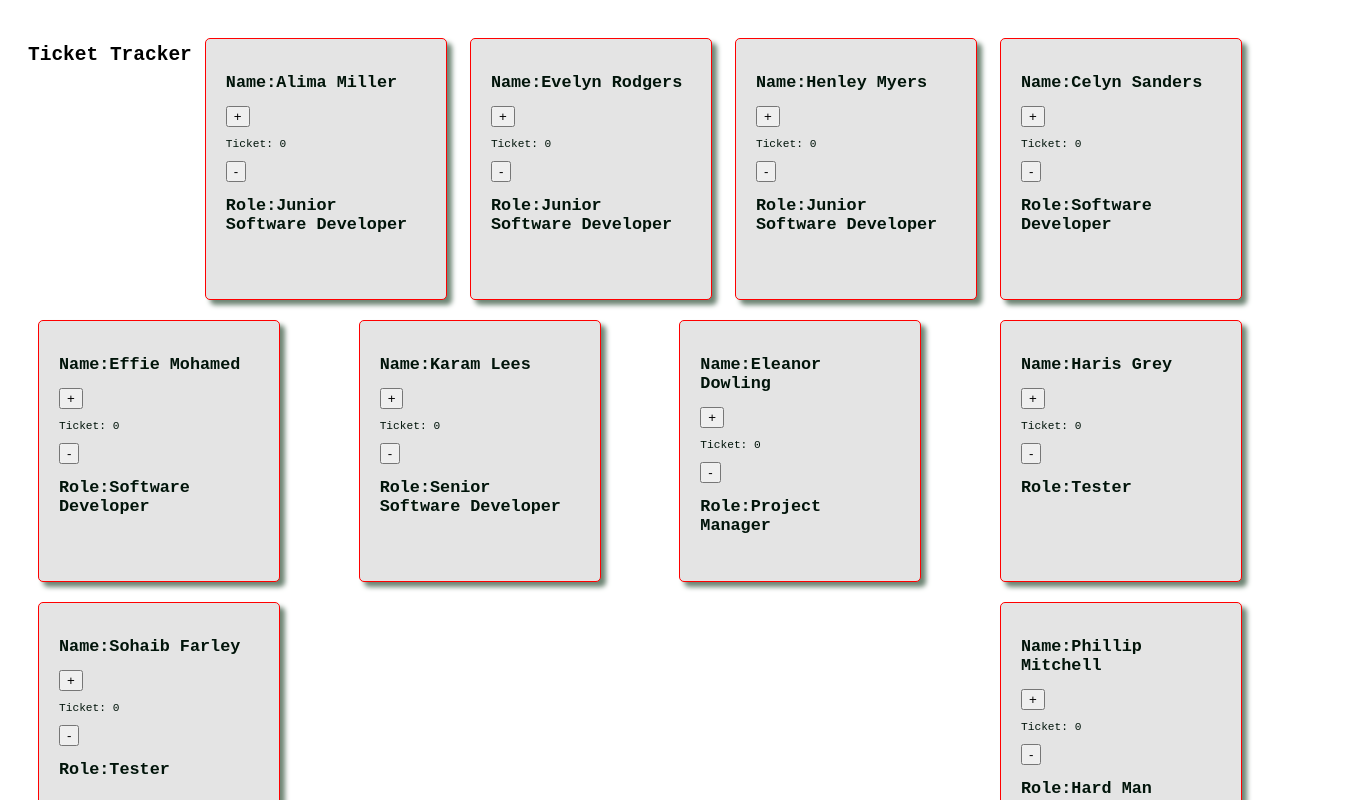
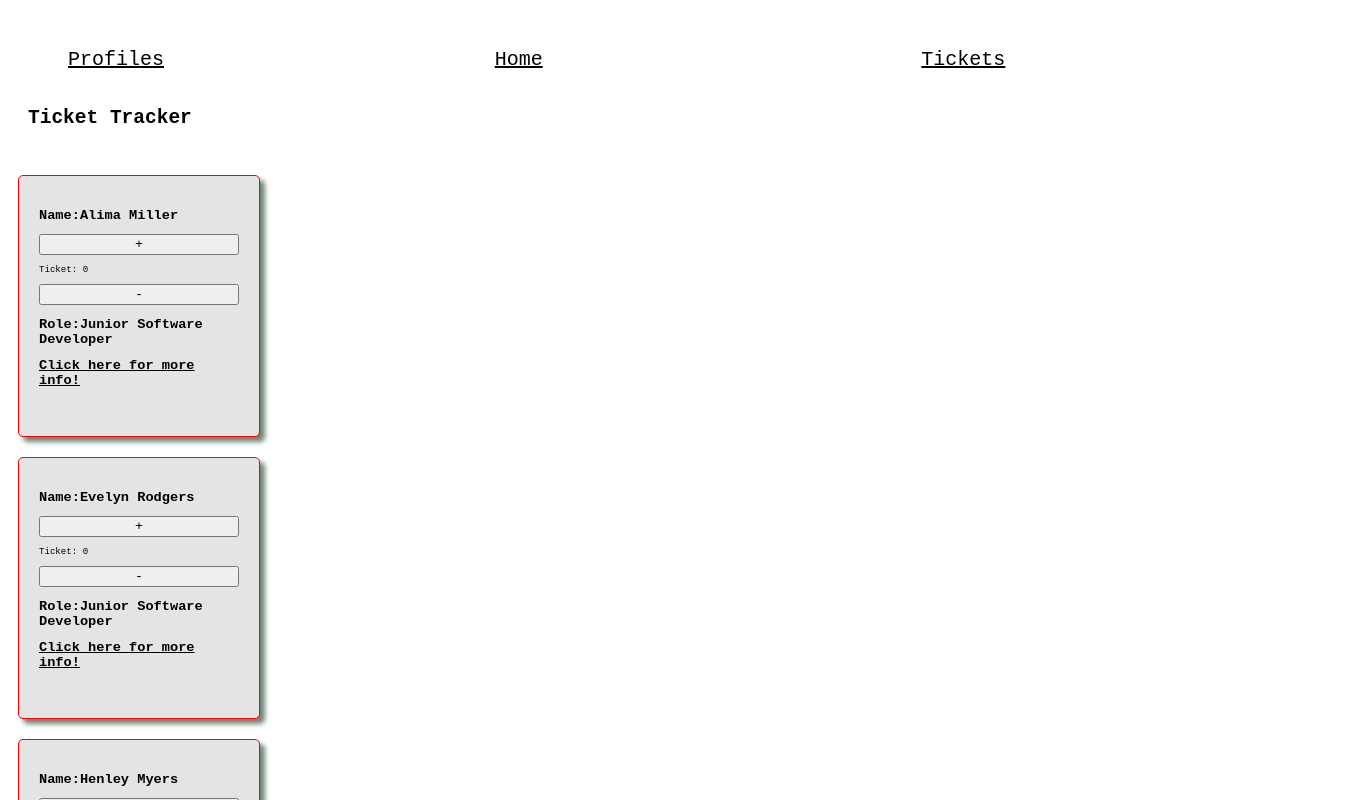
Before and after one commit to Tufiale/ticket-tracker, a React (Vite) app: page / in a window 1280 px wide. Shown: the top 800 px of the page, 1348 px wide, since content can reach past the window. Built offline with nearby package versions, Linux system fonts and the light colour scheme.

Commit message:
Working routes

```diff
--- a/package.json
+++ b/package.json
@@ -1,4 +1,6 @@
 {
+  "homepage": "https://tufiale.github.io/ticket-tracker",
+  "author": "Tufiale Chowdhury",
   "name": "ticket-tracker",
   "private": true,
   "version": "0.0.0",
@@ -11,7 +13,8 @@
   },
   "dependencies": {
     "react": "^18.2.0",
-    "react-dom": "^18.2.0"
+    "react-dom": "^18.2.0",
+    "react-router-dom": "^6.15.0"
   },
   "devDependencies": {
     "@types/react": "^18.2.15",
@@ -22,6 +25,7 @@
     "eslint": "^8.45.0",
     "eslint-plugin-react-hooks": "^4.6.0",
     "eslint-plugin-react-refresh": "^0.4.3",
+    "gh-pages": "^6.0.0",
     "sass": "^1.65.1",
     "typescript": "^5.0.2",
     "vite": "^4.4.5"
--- a/src/App.tsx
+++ b/src/App.tsx
@@ -1,17 +1,29 @@
+import { Routes, Route } from "react-router-dom";
 import "./App.scss";
 import team from "./data/Data";
 import EmployeeCard from "./Components/Employees/EmployeeCard";
+import Nav from "./Components/Nav/Nav";
+import Profile from "./Containers/Profiles";
 
 const App = () => {
   const employeeJSX = team.map((employee) => (
-    <EmployeeCard name={employee.name} role={employee.role} />
+    <EmployeeCard name={employee.name} role={employee.role} id={employee.id} />
   ));
 
   return (
-    <section className="app">
-      <h1>Ticket Tracker</h1>
-      {employeeJSX}
-    </section>
+    <>
+      <section className="app">
+        <Nav />
+        <h1 className="app__title">Ticket Tracker</h1>
+      </section>
+      <Routes>
+        <Route path="/" element={employeeJSX} />
+        <Route
+          path="/profile/:employeeId"
+          element={<Profile employees={team} />}
+        />
+      </Routes>
+    </>
   );
 };
 
--- a/src/Components/Employees/EmployeeCard.tsx
+++ b/src/Components/Employees/EmployeeCard.tsx
@@ -1,13 +1,14 @@
 import "../../Components/Employees/EmployeeCard.scss";
 import { useState } from "react";
+import { Link } from "react-router-dom";
 
 type teamProp = {
-  id?: number;
+  id: number;
   name: string;
   role: string;
 };
 
-const EmployeeCard = ({ name, role }: teamProp) => {
+const EmployeeCard = ({ name, role, id }: teamProp) => {
   const [ticket, setTicket] = useState(0);
 
   const ticketCountPlus = () => {
@@ -23,13 +24,16 @@ const EmployeeCard = ({ name, role }: teamProp) => {
   };
 
   return (
-    <div className="card">
+    <div key={id} className="card">
       <div className="employee__container">
         <h2>Name:{name}</h2>
         <button onClick={ticketCountPlus}>+</button>
         <p>Ticket: {ticket} </p>
         <button onClick={ticketCountMinus}>-</button>
         <h2>Role:{role}</h2>
+        <Link to={`/profile/${id}`} key={id}>
+          <h2>Click here for more info!</h2>
+        </Link>
       </div>
     </div>
   );
--- /dev/null
+++ b/src/Components/Nav/Nav.scss
@@ -0,0 +1,12 @@
+* {
+  font-family: monospace;
+  width: 100%;
+  color: black;
+}
+
+.nav_ul {
+  font-size: x-large;
+  display: flex;
+  justify-content: space-evenly;
+  padding: 20;
+}
--- /dev/null
+++ b/src/Components/Nav/Nav.tsx
@@ -0,0 +1,22 @@
+import { Link } from "react-router-dom";
+import "./Nav.scss";
+
+const Nav = () => {
+  return (
+    <div className="nav">
+      <ul className="nav_ul">
+        <Link to={"/profiles"} className="nav_ul__link">
+          Profiles
+        </Link>
+        <Link to={"/"} className="nav_ul__link">
+          Home
+        </Link>
+        <Link to={"/ticket-tracker"} className="nav_ul__link">
+          Tickets
+        </Link>
+      </ul>
+    </div>
+  );
+};
+
+export default Nav;
--- /dev/null
+++ b/src/Containers/Profiles.tsx
@@ -0,0 +1,31 @@
+import TeamType from "../Types/Types";
+import { useParams } from "react-router-dom";
+
+type profile = {
+  employees: TeamType[];
+};
+
+const Profile = ({ employees }: profile) => {
+  const { employeeId } = useParams();
+
+  const employee = employees.find(
+    (employee) => employee.id === Number(employeeId)
+  );
+
+  return (
+    <section className="profile__container">
+      <h1 className="profile__name">Name: {employee?.name} </h1>
+      <h2 className="profile__role">Role: {employee?.role}</h2>
+      <ul>
+        <li>Experience:{employee?.profile.experience} </li>
+        <li>Department:{employee?.profile.department}</li>
+        <li>Tech Stack:{employee?.profile.techstack.join(",")}</li>
+      </ul>
+      <div>
+        <img src={employee?.profile.profilePicture} alt="Profile Picture" />
+      </div>
+    </section>
+  );
+};
+
+export default Profile;
--- /dev/null
+++ b/src/Types/Types.tsx
@@ -0,0 +1,15 @@
+type TeamType = {
+  id: number;
+  name: string;
+  role: string;
+  profile: Profile;
+};
+
+type Profile = {
+  experience: string;
+  department: string;
+  techstack: string[];
+  profilePicture: string;
+};
+
+export default TeamType;
--- a/src/data/Data.ts
+++ b/src/data/Data.ts
@@ -3,51 +3,115 @@ const team = [
     id: 1,
     name: "Alima Miller",
     role: "Junior Software Developer",
+    profile: {
+      experience: "1 year",
+      department: "Engineering",
+      techstack: ["JavaScript", "React", "Node.js"],
+      profilePicture:
+        "https://eu.ui-avatars.com/api/?name=Alima+Miller&size=250",
+    },
   },
   {
     id: 2,
     name: "Evelyn Rodgers",
     role: "Junior Software Developer",
+    profile: {
+      experience: "1 year",
+      department: "Engineering",
+      techstack: ["Python", "Django", "HTML/CSS"],
+      profilePicture: "https://via.placeholder.com/250",
+    },
   },
   {
     id: 3,
     name: "Henley Myers",
     role: "Junior Software Developer",
+    profile: {
+      experience: "1 year",
+      department: "Engineering",
+      techstack: ["Java", "Spring Boot", "MySQL"],
+      profilePicture:
+        "https://eu.ui-avatars.com/api/?name=Henley+Myers&size=250",
+    },
   },
   {
     id: 4,
     name: "Celyn Sanders",
     role: "Software Developer",
+    profile: {
+      experience: "3 years",
+      department: "Engineering",
+      techstack: ["C#", ".NET", "SQL Server"],
+      profilePicture:
+        "https://eu.ui-avatars.com/api/?name=Celyn+Sanders&size=250",
+    },
   },
   {
     id: 5,
     name: "Effie Mohamed",
     role: "Software Developer",
+    profile: {
+      experience: "2 years",
+      department: "Engineering",
+      techstack: ["Ruby", "Ruby on Rails", "PostgreSQL"],
+      profilePicture: "https://www.fillmurray.com/250/250",
+    },
   },
   {
     id: 6,
     name: "Karam Lees",
     role: "Senior Software Developer",
+    profile: {
+      experience: "5 years",
+      department: "Engineering",
+      techstack: ["Java", "Spring Boot", "React", "MongoDB"],
+      profilePicture: "https://placekitten.com/250/250",
+    },
   },
   {
     id: 7,
     name: "Eleanor Dowling",
     role: "Project Manager",
+    profile: {
+      experience: "7 years",
+      department: "Management",
+      techstack: ["Project Management Tools", "Communication Platforms"],
+      profilePicture: "https://placebear.com/250/250",
+    },
   },
   {
     id: 8,
     name: "Haris Grey",
     role: "Tester",
+    profile: {
+      experience: "2 years",
+      department: "Quality Assurance",
+      techstack: ["Testing Frameworks", "Bug Tracking Tools"],
+      profilePicture: "https://www.placecage.com/250/250",
+    },
   },
   {
     id: 9,
     name: "Sohaib Farley",
     role: "Tester",
+    profile: {
+      experience: "3 years",
+      department: "Quality Assurance",
+      techstack: ["Automation Testing", "Selenium", "JIRA"],
+      profilePicture: "https://placebear.com/250/250",
+    },
   },
   {
     id: 10,
     name: "Phillip Mitchell",
     role: "Hard Man",
+    profile: {
+      experience: "10 years",
+      department: "Miscellaneous",
+      techstack: ["Strength and Endurance", "Intimidation"],
+      profilePicture: "https://placebeard.it/250/250g",
+    },
   },
 ];
+
 export default team;
--- a/src/main.tsx
+++ b/src/main.tsx
@@ -1,9 +1,12 @@
 import React from "react";
 import ReactDOM from "react-dom/client";
 import App from "./App";
+import { HashRouter } from "react-router-dom";
 
 ReactDOM.createRoot(document.getElementById("root") as HTMLElement).render(
   <React.StrictMode>
-    <App />
+    <HashRouter>
+      <App />
+    </HashRouter>
   </React.StrictMode>
 );
```
Also changed, not shown: 1 other file (tests, documents, lock files or other folders).
